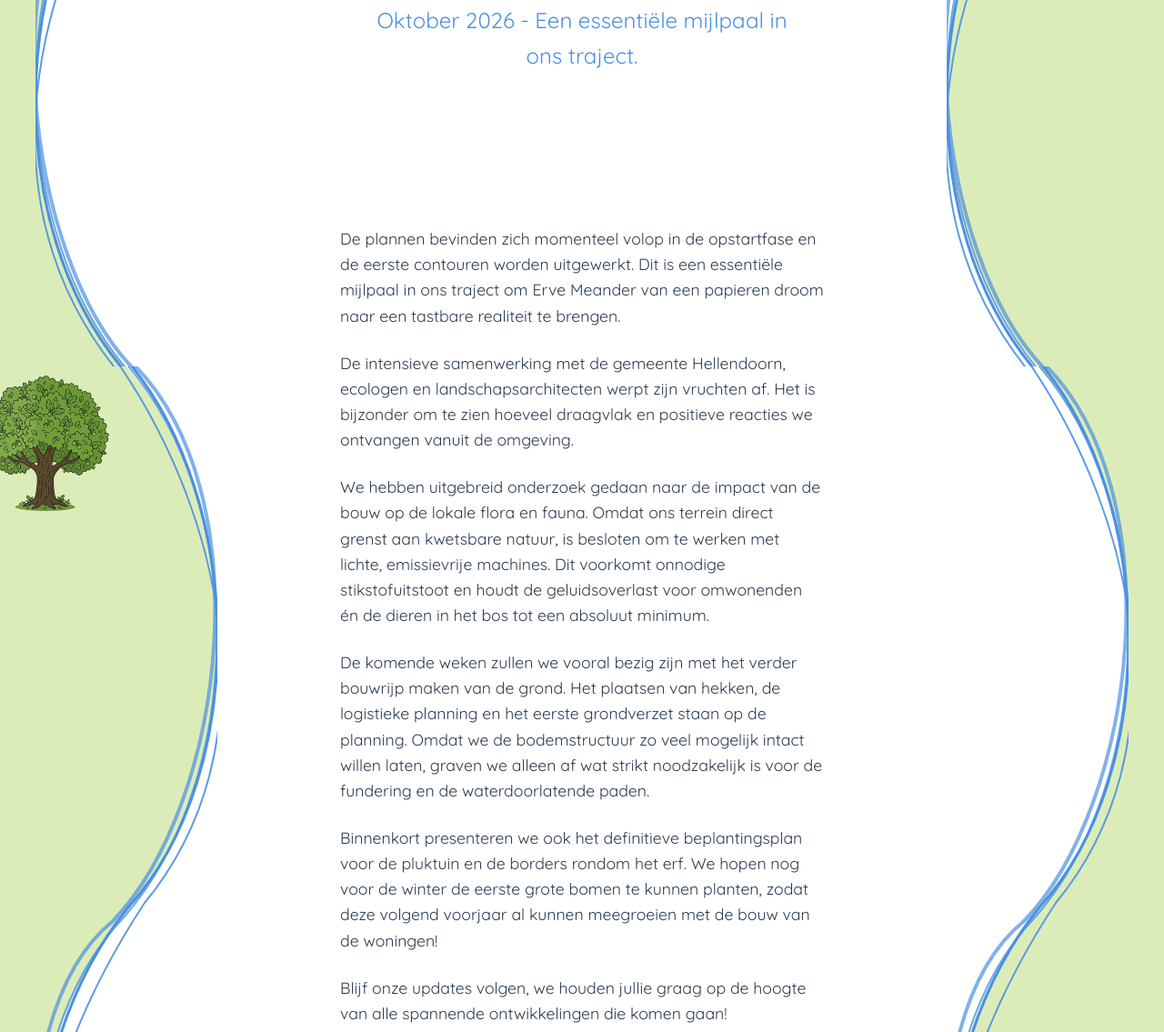
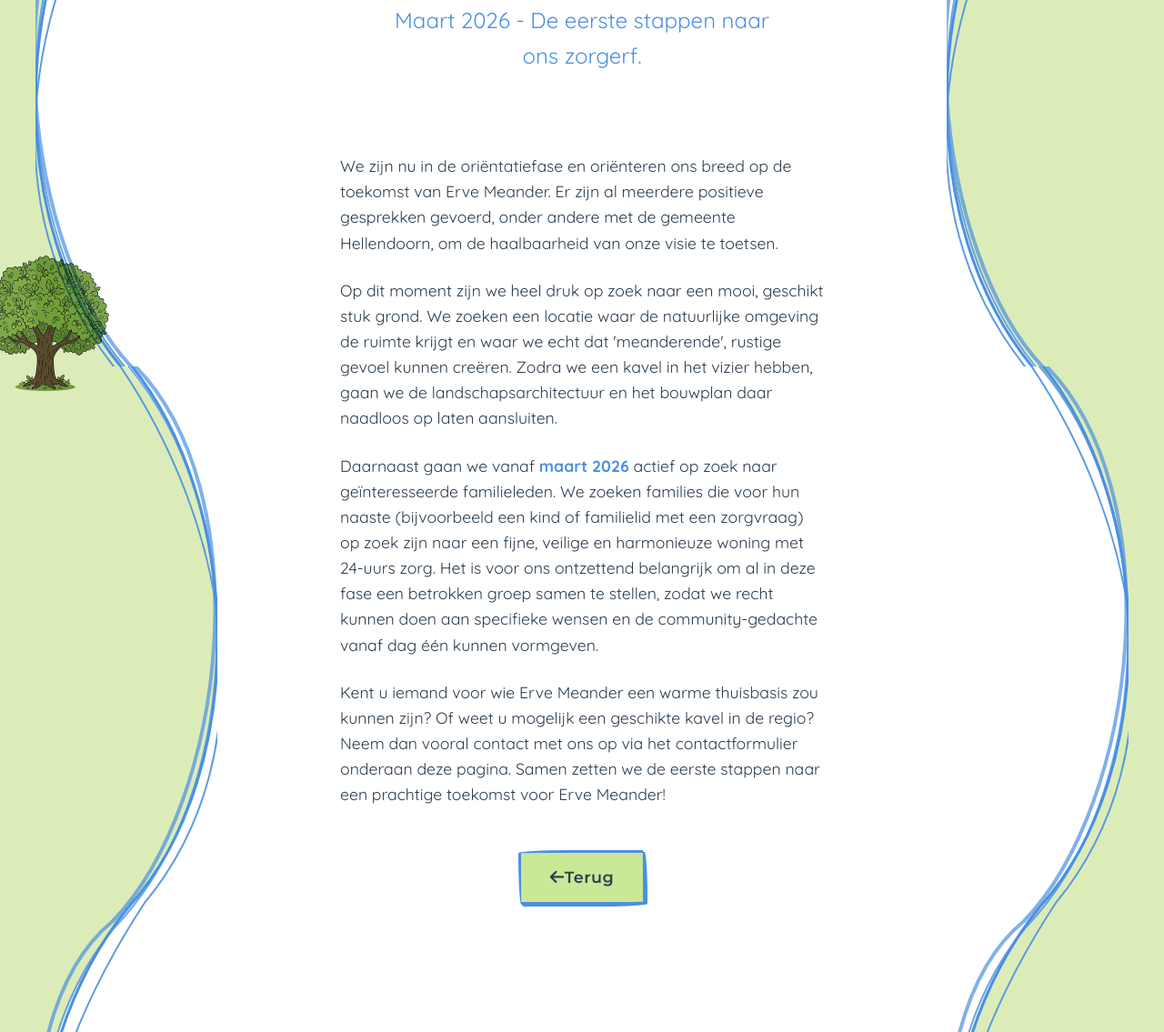
Before and after one commit to Legalfiction/Erven_Meeander_Webiste, a plain HTML site: page blog1.html in a window 1280 px wide. Shown: the part 797-1932 px from the top of the page at 91% size. Drawn offline with Linux system fonts and the light colour scheme.

Commit message:
fix blog white space gaps, update blog 1 content

```diff
--- a/blog1.html
+++ b/blog1.html
@@ -61,34 +61,32 @@
                     <div class="hero-image-overlay"></div>
                 </div>
 
-                <div class="meander-content hero-content fade-in">
-                    <h1>Voorbereidingen Bouwfase</h1>
-                    <p class="subtitle">Oktober 2026 - Een essentiële mijlpaal in ons traject.</p>
+                <div class="meander-content hero-content fade-in" style="padding-bottom: 0;">
+                    <h1>Oriëntatiefase & Terrein</h1>
+                    <p class="subtitle">Maart 2026 - De eerste stappen naar ons zorgerf.</p>
                 </div>
             </section>
 
             <!-- BLOG CONTENT -->
-            <section class="meander-section" style="padding-top: 2rem; padding-bottom: 5rem;">
+            <section class="meander-section" style="padding-top: 0; padding-bottom: 5rem;">
                 <div class="meander-content fade-in">
-                    <p>De plannen bevinden zich momenteel volop in de opstartfase en de eerste contouren worden
-                        uitgewerkt. Dit is een essentiële mijlpaal in ons traject om Erve Meander van een papieren droom
-                        naar een tastbare realiteit te brengen.</p>
-                    <p>De intensieve samenwerking met de gemeente Hellendoorn, ecologen en landschapsarchitecten werpt
-                        zijn vruchten af. Het is bijzonder om te zien hoeveel draagvlak en positieve reacties we
-                        ontvangen vanuit de omgeving.</p>
-                    <p>We hebben uitgebreid onderzoek gedaan naar de impact van de bouw op de lokale flora en fauna.
-                        Omdat ons terrein direct grenst aan kwetsbare natuur, is besloten om te werken met lichte,
-                        emissievrije machines. Dit voorkomt onnodige stikstofuitstoot en houdt de geluidsoverlast voor
-                        omwonenden én de dieren in het bos tot een absoluut minimum.</p>
-                    <p>De komende weken zullen we vooral bezig zijn met het verder bouwrijp maken van de grond. Het
-                        plaatsen van hekken, de logistieke planning en het eerste grondverzet staan op de planning.
-                        Omdat we de bodemstructuur zo veel mogelijk intact willen laten, graven we alleen af wat strikt
-                        noodzakelijk is voor de fundering en de waterdoorlatende paden.</p>
-                    <p>Binnenkort presenteren we ook het definitieve beplantingsplan voor de pluktuin en de borders
-                        rondom het erf. We hopen nog voor de winter de eerste grote bomen te kunnen planten, zodat deze
-                        volgend voorjaar al kunnen meegroeien met de bouw van de woningen!</p>
-                    <p>Blijf onze updates volgen, we houden jullie graag op de hoogte van alle spannende ontwikkelingen
-                        die komen gaan!</p>
+                    <p>We zijn nu in de oriëntatiefase en oriënteren ons breed op de toekomst van Erve Meander. Er zijn
+                        al meerdere positieve gesprekken gevoerd, onder andere met de gemeente Hellendoorn, om de
+                        haalbaarheid van onze visie te toetsen.</p>
+                    <p>Op dit moment zijn we heel druk op zoek naar een mooi, geschikt stuk grond. We zoeken een locatie
+                        waar de natuurlijke omgeving de ruimte krijgt en waar we echt dat 'meanderende', rustige gevoel
+                        kunnen creëren. Zodra we een kavel in het vizier hebben, gaan we de landschapsarchitectuur en
+                        het bouwplan daar naadloos op laten aansluiten.</p>
+                    <p>Daarnaast gaan we vanaf <strong>maart 2026</strong> actief op zoek naar geïnteresseerde
+                        familieleden. We zoeken families die voor hun naaste (bijvoorbeeld een kind of familielid met
+                        een zorgvraag) op zoek zijn naar een fijne, veilige en harmonieuze woning met 24-uurs zorg. Het
+                        is voor ons ontzettend belangrijk om al in deze fase een betrokken groep samen te stellen, zodat
+                        we recht kunnen doen aan specifieke wensen en de community-gedachte vanaf dag één kunnen
+                        vormgeven.</p>
+                    <p>Kent u iemand voor wie Erve Meander een warme thuisbasis zou kunnen zijn? Of weet u mogelijk een
+                        geschikte kavel in de regio? Neem dan vooral contact met ons op via het contactformulier
+                        onderaan deze pagina. Samen zetten we de eerste stappen naar een prachtige toekomst voor Erve
+                        Meander!</p>
 
                     <div style="margin-top: 3rem; text-align: center;">
                         <a href="index.html#blog" class="btn btn-secondary"><i class="fas fa-arrow-left"></i> Terug</a>
```
Also changed, not shown: blog2.html (+2 -2 lines), blog3.html (+2 -2 lines), index.html (+4 -4 lines).
